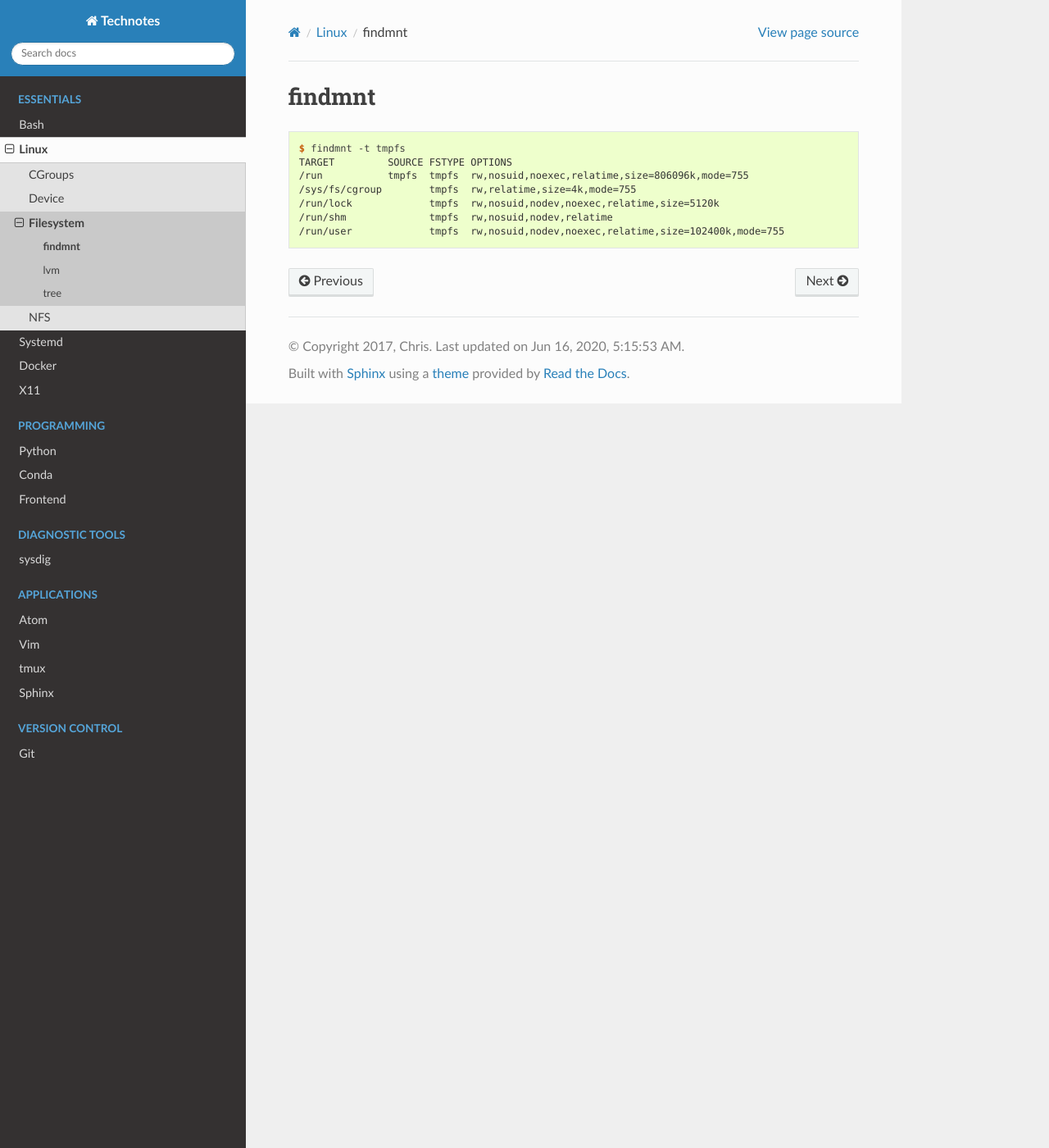
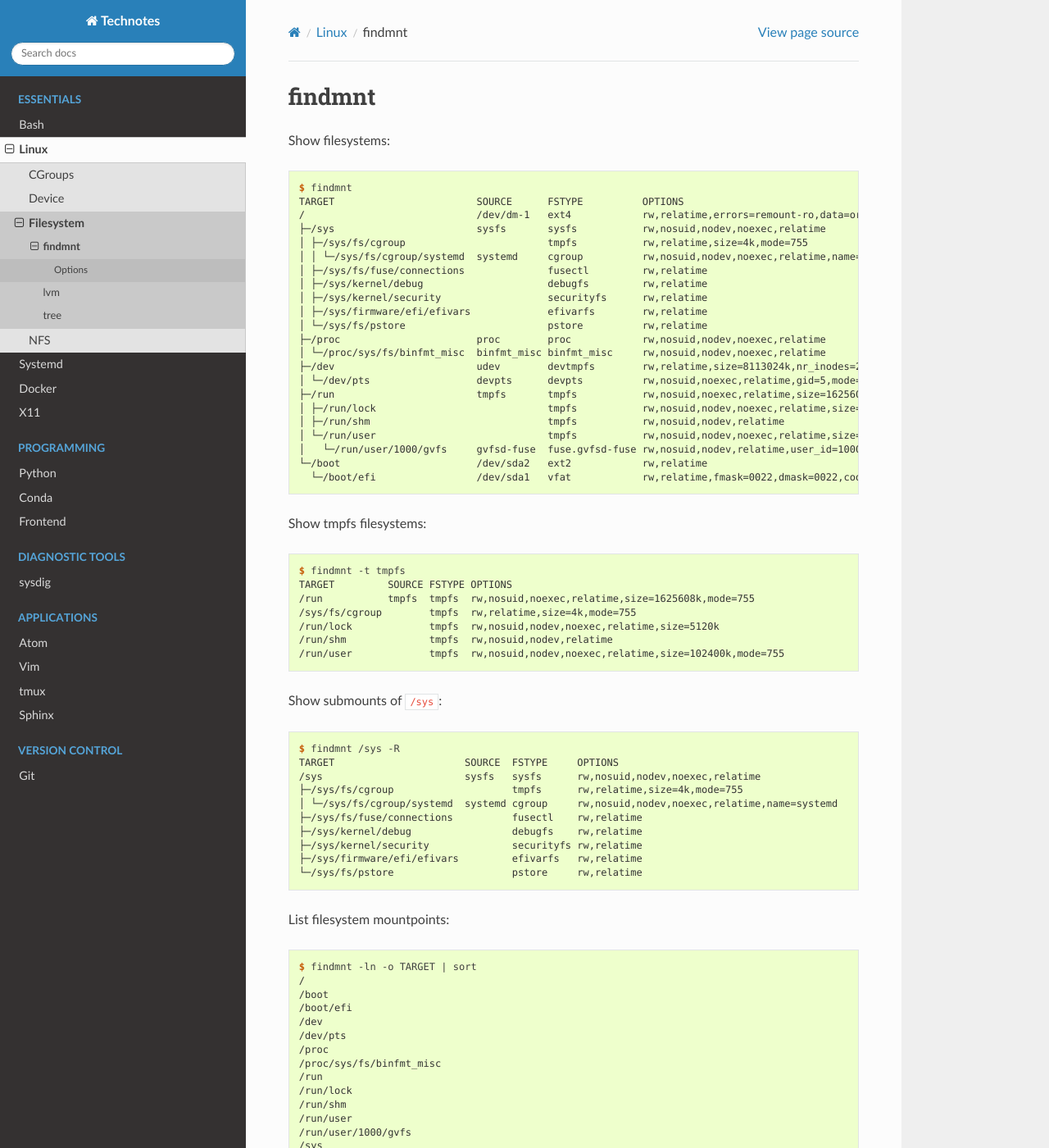
Before and after one commit to heterotopian/technotes, a Sphinx documentation site: the page built from source/linux/findmnt.rst, in a window 1280 px wide and 1400 px high. Shown: the whole window at 82% size. Built offline with Sphinx 7.4.7 and the Read the Docs theme 2.0.0, drawn with Linux system fonts in a browser that asks for light colours; some of the changed text lies outside the part shown.

Commit message:
Add finmnt examples

```diff
--- a/source/linux/findmnt.rst
+++ b/source/linux/findmnt.rst
@@ -5,12 +5,83 @@ findmnt
 
 .. highlight:: console
 
-::
+Show filesystems::
+
+    $ findmnt
+    TARGET                        SOURCE      FSTYPE          OPTIONS
+    /                             /dev/dm-1   ext4            rw,relatime,errors=remount-ro,data=ordered
+    ├─/sys                        sysfs       sysfs           rw,nosuid,nodev,noexec,relatime
+    │ ├─/sys/fs/cgroup                        tmpfs           rw,relatime,size=4k,mode=755
+    │ │ └─/sys/fs/cgroup/systemd  systemd     cgroup          rw,nosuid,nodev,noexec,relatime,name=systemd
+    │ ├─/sys/fs/fuse/connections              fusectl         rw,relatime
+    │ ├─/sys/kernel/debug                     debugfs         rw,relatime
+    │ ├─/sys/kernel/security                  securityfs      rw,relatime
+    │ ├─/sys/firmware/efi/efivars             efivarfs        rw,relatime
+    │ └─/sys/fs/pstore                        pstore          rw,relatime
+    ├─/proc                       proc        proc            rw,nosuid,nodev,noexec,relatime
+    │ └─/proc/sys/fs/binfmt_misc  binfmt_misc binfmt_misc     rw,nosuid,nodev,noexec,relatime
+    ├─/dev                        udev        devtmpfs        rw,relatime,size=8113024k,nr_inodes=2028256,mode=755
+    │ └─/dev/pts                  devpts      devpts          rw,nosuid,noexec,relatime,gid=5,mode=620,ptmxmode=000
+    ├─/run                        tmpfs       tmpfs           rw,nosuid,noexec,relatime,size=1625608k,mode=755
+    │ ├─/run/lock                             tmpfs           rw,nosuid,nodev,noexec,relatime,size=5120k
+    │ ├─/run/shm                              tmpfs           rw,nosuid,nodev,relatime
+    │ └─/run/user                             tmpfs           rw,nosuid,nodev,noexec,relatime,size=102400k,mode=755
+    │   └─/run/user/1000/gvfs     gvfsd-fuse  fuse.gvfsd-fuse rw,nosuid,nodev,relatime,user_id=1000,group_id=1000
+    └─/boot                       /dev/sda2   ext2            rw,relatime
+      └─/boot/efi                 /dev/sda1   vfat            rw,relatime,fmask=0022,dmask=0022,codepage=437,iocharset=iso8859-1,shortname=mixed,errors=remount-ro
+
+Show tmpfs filesystems::
 
     $ findmnt -t tmpfs
     TARGET         SOURCE FSTYPE OPTIONS
-    /run           tmpfs  tmpfs  rw,nosuid,noexec,relatime,size=806096k,mode=755
+    /run           tmpfs  tmpfs  rw,nosuid,noexec,relatime,size=1625608k,mode=755
     /sys/fs/cgroup        tmpfs  rw,relatime,size=4k,mode=755
     /run/lock             tmpfs  rw,nosuid,nodev,noexec,relatime,size=5120k
     /run/shm              tmpfs  rw,nosuid,nodev,relatime
     /run/user             tmpfs  rw,nosuid,nodev,noexec,relatime,size=102400k,mode=755
+
+Show submounts of ``/sys``::
+
+    $ findmnt /sys -R
+    TARGET                      SOURCE  FSTYPE     OPTIONS
+    /sys                        sysfs   sysfs      rw,nosuid,nodev,noexec,relatime
+    ├─/sys/fs/cgroup                    tmpfs      rw,relatime,size=4k,mode=755
+    │ └─/sys/fs/cgroup/systemd  systemd cgroup     rw,nosuid,nodev,noexec,relatime,name=systemd
+    ├─/sys/fs/fuse/connections          fusectl    rw,relatime
+    ├─/sys/kernel/debug                 debugfs    rw,relatime
+    ├─/sys/kernel/security              securityfs rw,relatime
+    ├─/sys/firmware/efi/efivars         efivarfs   rw,relatime
+    └─/sys/fs/pstore                    pstore     rw,relatime
+
+List filesystem mountpoints::
+
+    $ findmnt -ln -o TARGET | sort
+    /
+    /boot
+    /boot/efi
+    /dev
+    /dev/pts
+    /proc
+    /proc/sys/fs/binfmt_misc
+    /run
+    /run/lock
+    /run/shm
+    /run/user
+    /run/user/1000/gvfs
+    /sys
+    /sys/firmware/efi/efivars
+    /sys/fs/cgroup
+    /sys/fs/cgroup/systemd
+    /sys/fs/fuse/connections
+    /sys/fs/pstore
+    /sys/kernel/debug
+    /sys/kernel/security
+
+Options
+=======
+
+-t, --types list       Show filesystems of given types
+-R, --submounts        Show submounts of selected filesystem
+-o, --output list      Output columns to display
+-l, --list             Use list output format
+-n, --noheadings       Suppress columns headings
```
